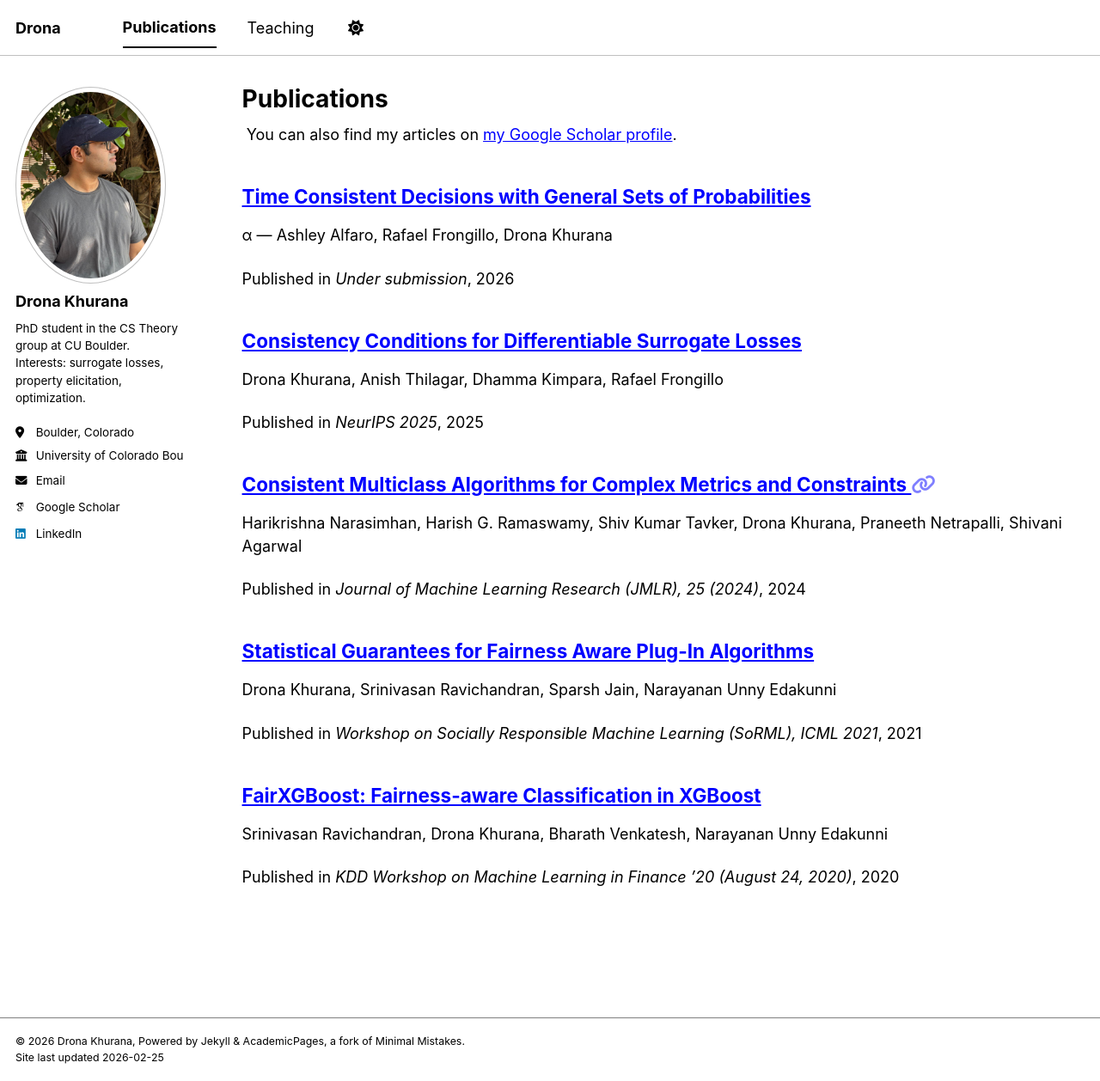
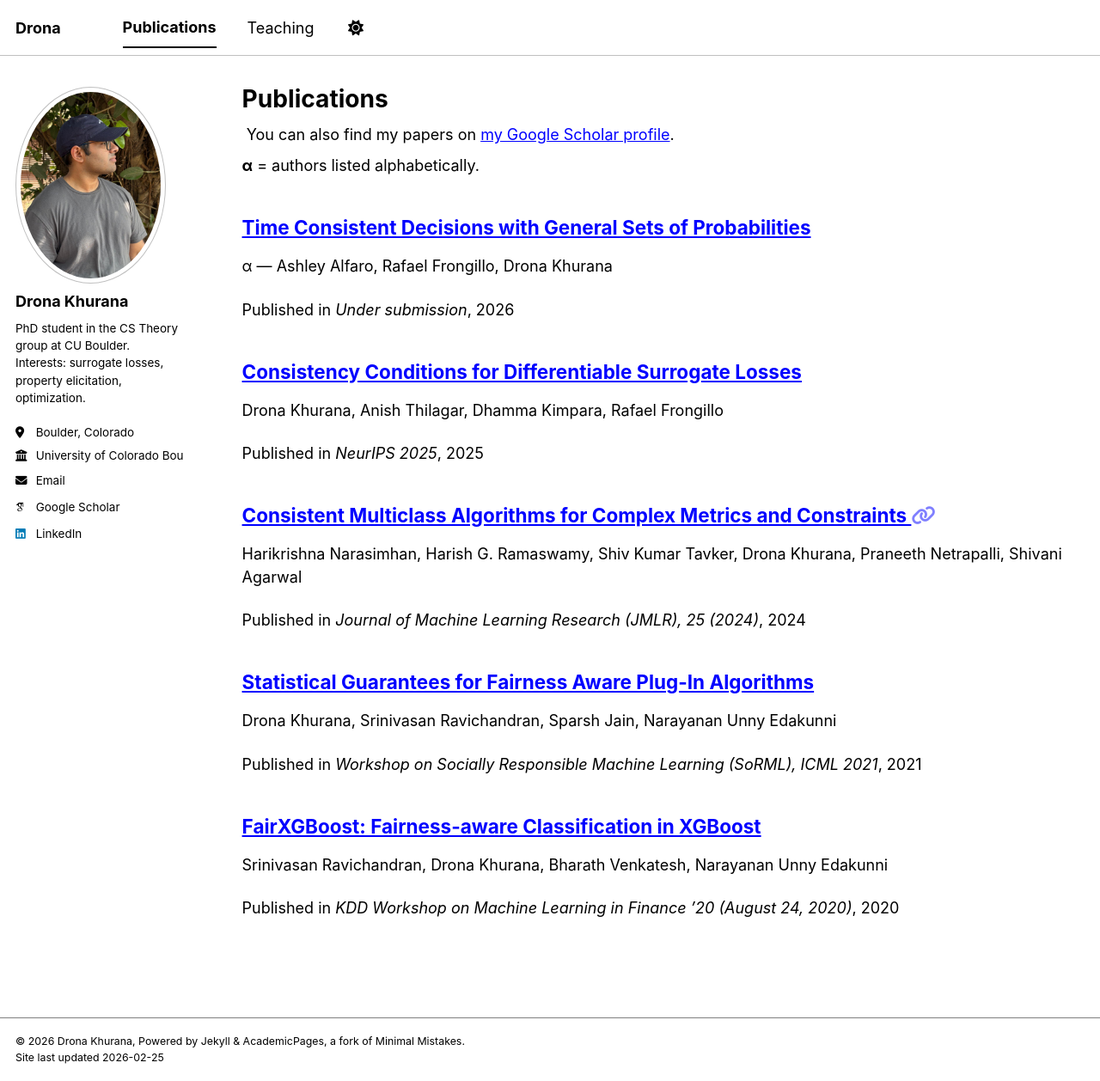
Before and after one commit to dronakhurana/dronakhurana.github.io, a Jekyll site: the page built from _pages/publications.html, in a window 1280 px wide and 1258 px high. Shown: the whole window at 86% size. Built offline with Jekyll 4.4.1, drawn with Linux system fonts in a browser that asks for light colours; some web fonts are replaced; a script bundle is joined from its source files by our own code; library files that are not in the unit come from our copies.

Commit message:
Update publications.html

```diff
--- a/_pages/publications.html
+++ b/_pages/publications.html
@@ -7,9 +7,13 @@ author_profile: true
 
 {% if site.author.googlescholar %}
   <div class="wordwrap">
-    You can also find my articles on <a href="{{ site.author.googlescholar }}">my Google Scholar profile</a>.
+    You can also find my papers on <a href="{{ site.author.googlescholar }}">my Google Scholar profile</a>.
   </div>
 {% endif %}
+
+<p style="margin-top: 0.5rem;">
+  <strong>α</strong> = authors listed alphabetically.
+</p>
 
 {% include base_path %}
 
```
